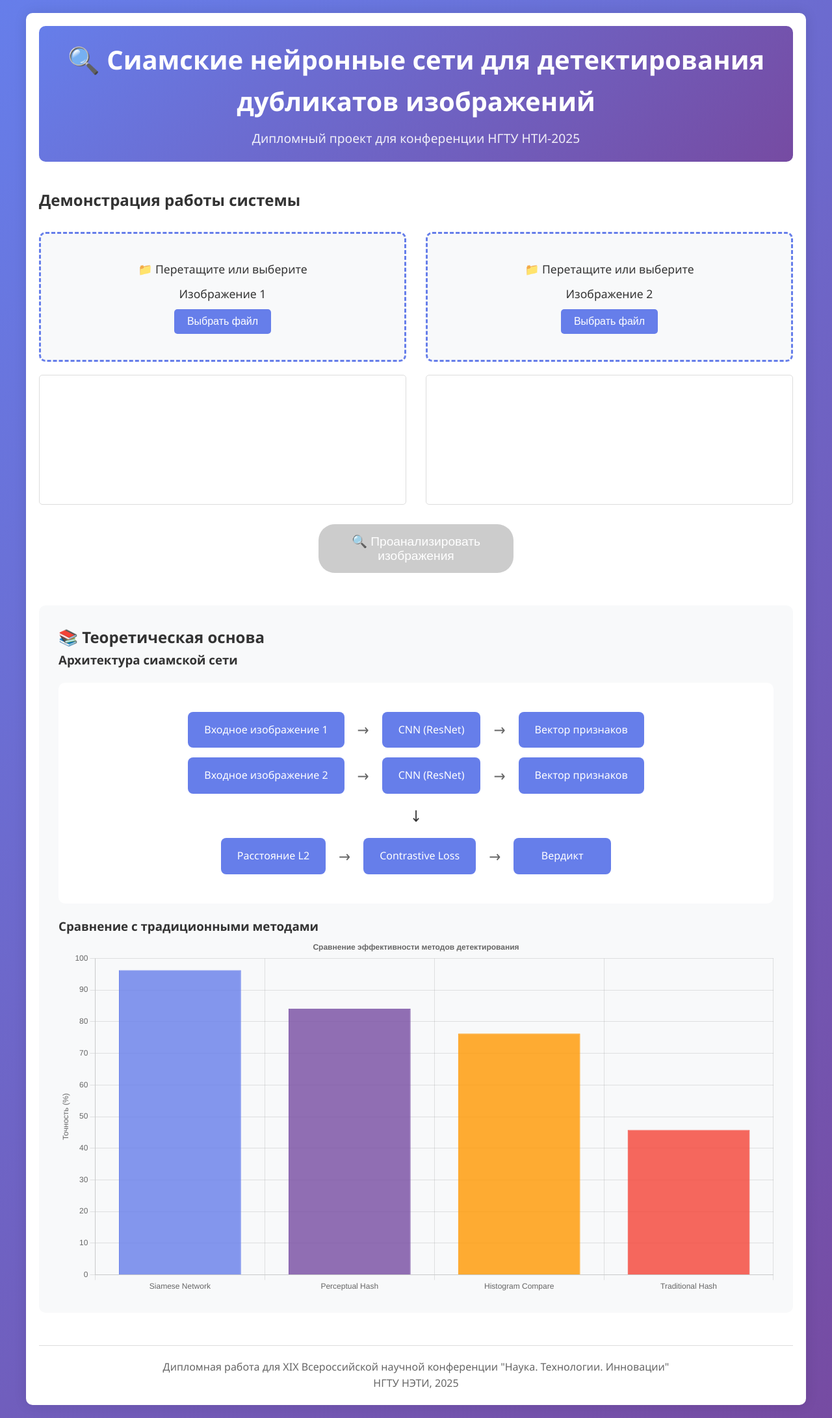
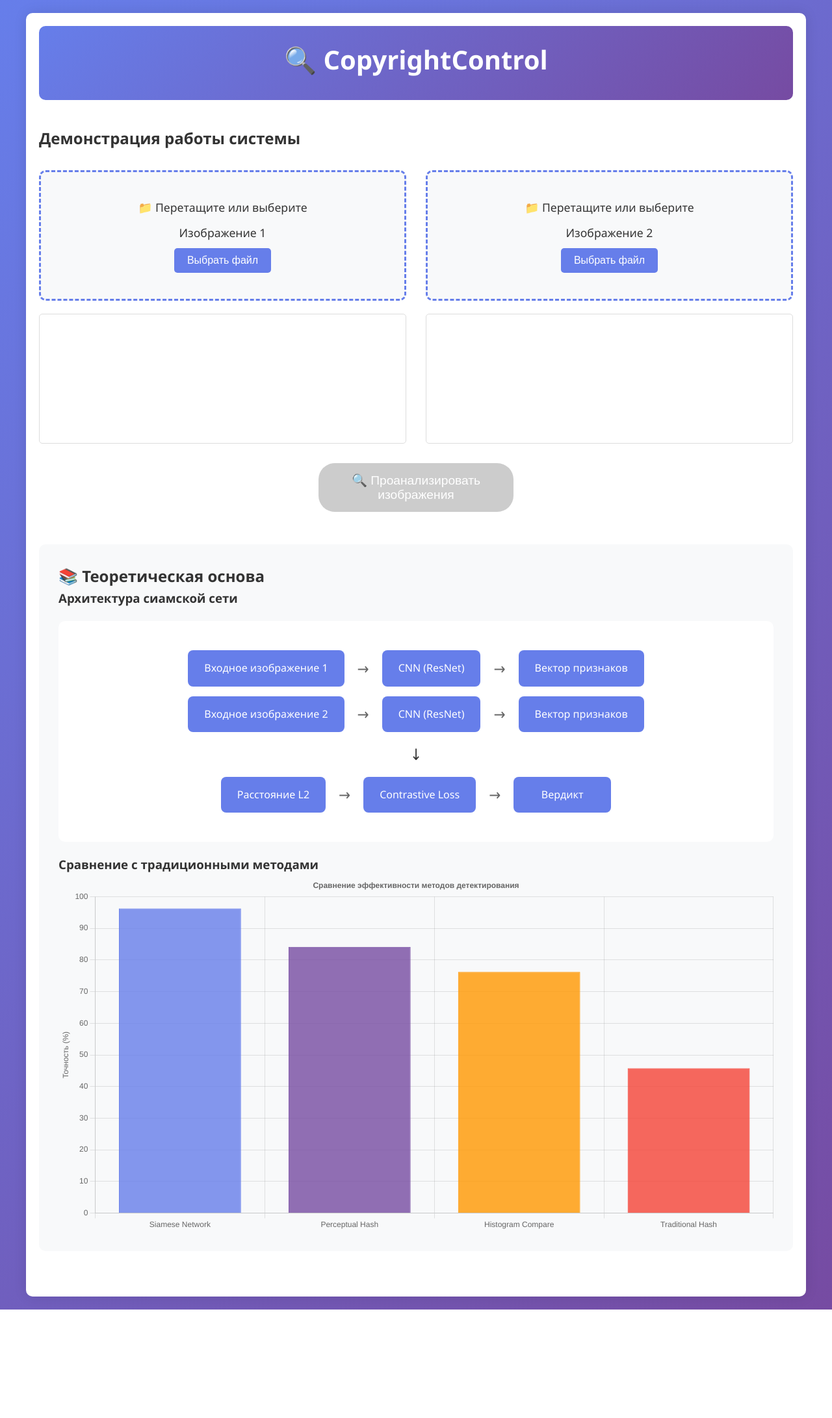
Before and after one commit to nikday38/duplicate-detector-nstu, a plain HTML site: page index.html in a window 1280 px wide. Shown: the whole page at 65% size. After the commit the page ends 2016 px from the top, so only its background shows below. Drawn offline with nearby package versions, Linux system fonts and the light colour scheme.

Commit message:
Update index.html

```diff
--- a/index.html
+++ b/index.html
@@ -10,8 +10,7 @@
 <body>
     <div class="container">
         <header>
-            <h1>🔍 Сиамские нейронные сети для детектирования дубликатов изображений</h1>
-            <p class="subtitle">Дипломный проект для конференции НГТУ НТИ-2025</p>
+            <h1>🔍 CopyrightControl </h1>
         </header>
 
         <div class="demo-section">
@@ -116,11 +115,6 @@
                 <canvas id="metricsChart" width="400" height="200"></canvas>
             </div>
         </div>
-
-        <footer>
-            <p>Дипломная работа для XIX Всероссийской научной конференции "Наука. Технологии. Инновации"</p>
-            <p>НГТУ НЭТИ, 2025</p>
-        </footer>
     </div>
 
     <script src="script.js"></script>
```
